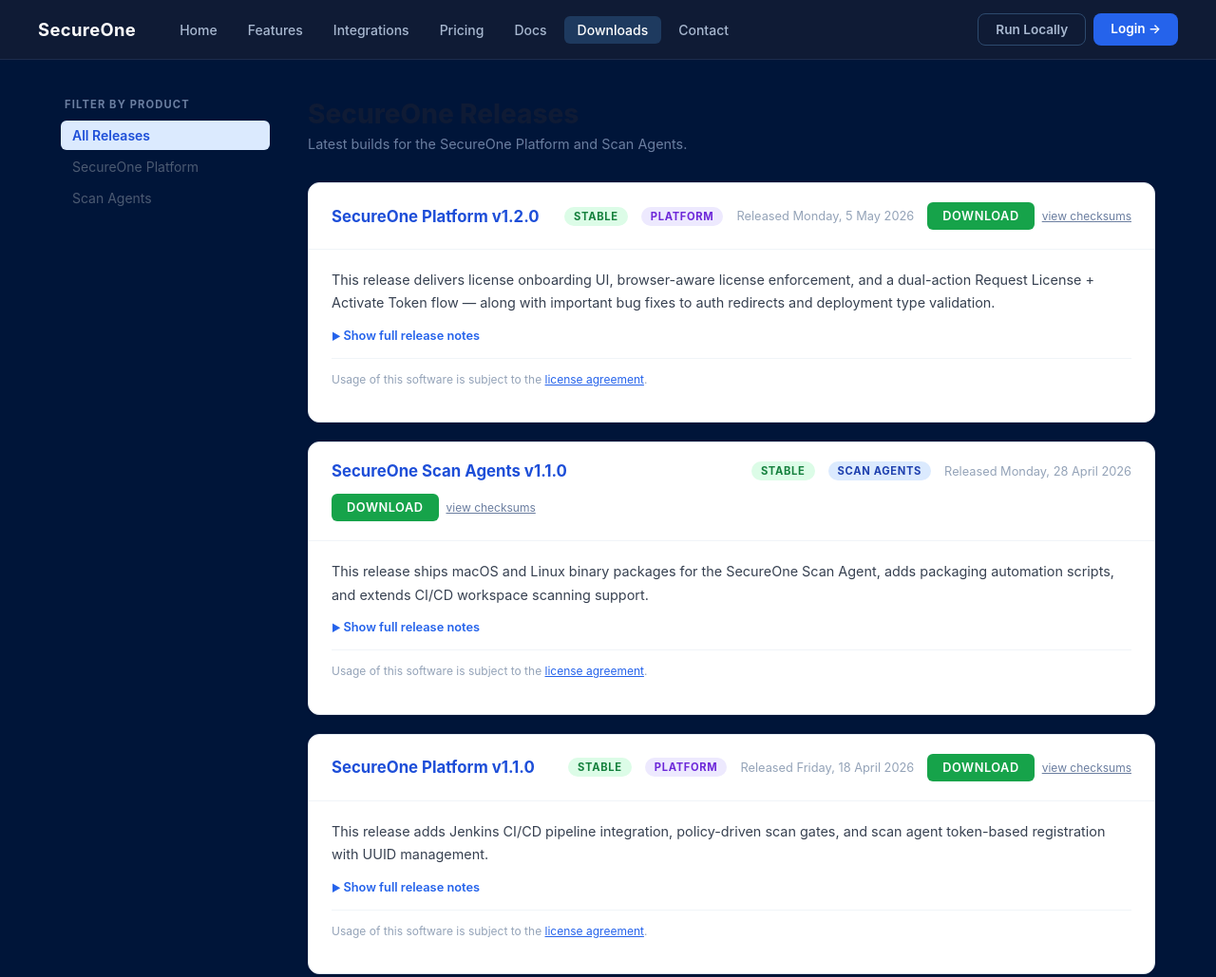
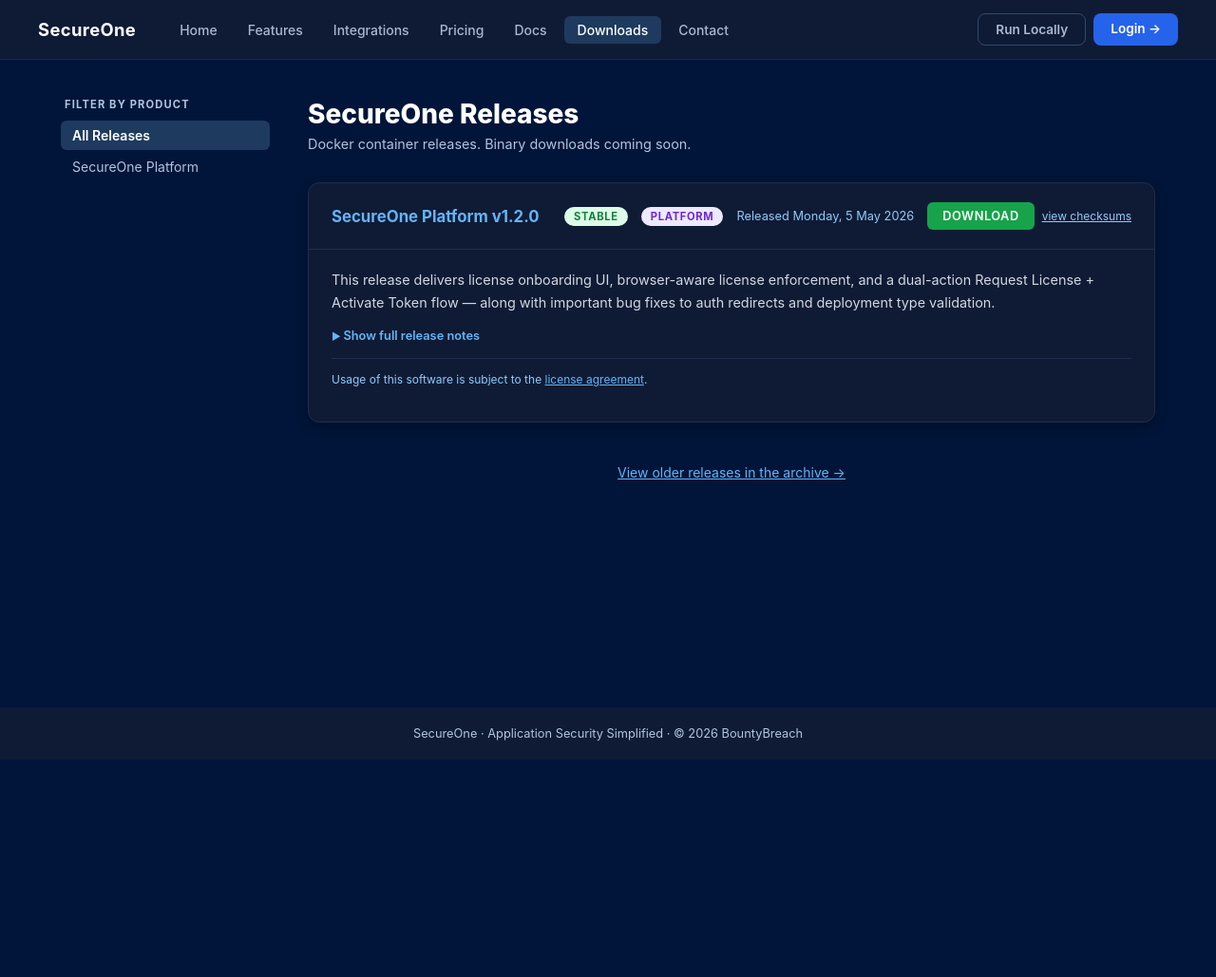
Before and after one commit to bountybreach/secureone-downloads, a plain HTML site: page index.html in a window 1280 px wide. Shown: the top 1029 px of the page at 95% size. After the commit the page ends 800 px from the top, so only its background shows below. Drawn offline with Linux system fonts and the light colour scheme.

Commit message:
Removed non-Docker releases: and Dark theme styling improvements (all colors updated for #001539 background):

```diff
--- a/index.html
+++ b/index.html
@@ -39,14 +39,13 @@
     <ul class="filter-list">
       <li><a href="#" class="active" onclick="filterCards('all',this)">All Releases</a></li>
       <li><a href="#" onclick="filterCards('platform',this)">SecureOne Platform</a></li>
-      <li><a href="#" onclick="filterCards('agents',this)">Scan Agents</a></li>
     </ul>
   </aside>
 
   <!-- Main releases -->
   <main class="releases-main">
     <h1>SecureOne Releases</h1>
-    <p class="subtitle">Latest builds for the SecureOne Platform and Scan Agents.</p>
+    <p class="subtitle">Docker container releases. Binary downloads coming soon.</p>
 
     <!-- ═══════════════════════════════════════════
          RELEASE 1 — Platform v1.2.0
@@ -108,100 +107,6 @@
       </div>
     </article>
 
-    <!-- ═══════════════════════════════════════════
-         RELEASE 2 — Scan Agents v1.1.0
-    ════════════════════════════════════════════ -->
-    <article class="release-card" data-product="agents">
-      <div class="release-header">
-        <span class="release-title">SecureOne Scan Agents v1.1.0</span>
-        <span class="badge badge-stable">Stable</span>
-        <span class="badge badge-agents">Scan Agents</span>
-        <span class="release-meta">Released Monday, 28 April 2026</span>
-        <div class="release-actions">
-          <a class="btn btn-download" href="#">DOWNLOAD</a>
-          <span class="checksum-link">view checksums</span>
-        </div>
-      </div>
-      <div class="release-body">
-        <p>
-          This release ships macOS and Linux binary packages for the SecureOne Scan Agent, adds packaging
-          automation scripts, and extends CI/CD workspace scanning support.
-        </p>
-
-        <details>
-          <summary>Show full release notes</summary>
-          <div class="detail-body">
-            <h3>New Features</h3>
-            <ul>
-              <li>macOS and Linux binary release packages via <code>package-local.sh</code> and <code>build-local.sh</code>.</li>
-              <li>CI/CD workspace scan agent (<code>cicd_workspace_scan_agent.py</code>) for full workspace-level pipeline scans.</li>
-              <li>Factory scan agent (<code>factory_scan_agent.py</code>) for scalable agent provisioning.</li>
-              <li>Config manager (<code>config_manager.py</code>) with YAML-based configuration for multi-environment deployments.</li>
-              <li>Dual-form Request License + Activate Token UI in agent config template (<code>templates/config_update.html</code>).</li>
-            </ul>
-
-            <h3>Scan Tool Support</h3>
-            <ul>
-              <li>SAST: Semgrep (<code>commands/sast/semgrep.py</code>), OpenGrep (<code>commands/sast/opengrep.py</code>).</li>
-              <li>SCA: Snyk (<code>commands/sca/snyk.py</code>), CodeQL (<code>commands/sca/codeql.py</code>).</li>
-              <li>Secrets: Gitleaks (<code>commands/secret/gitleaks.py</code>), TruffleHog (<code>commands/secret/trufflehog.py</code>).</li>
-              <li>DAST: ZAP (<code>commands/dast/zap.py</code>), Burp (<code>commands/dast/burp.py</code>).</li>
-            </ul>
-
-            <h3>Platforms</h3>
-            <ul>
-              <li>macOS (Apple Silicon &amp; Intel) — <code>release-local/secureone-scan-agents-mac-*</code></li>
-              <li>Linux x86_64 — <code>release-local/secureone-scan-agents-linux-*</code></li>
-            </ul>
-          </div>
-        </details>
-
-        <p class="eula-note">
-          Usage of this software is subject to the <a href="https://bountybreach.github.io/legal.html">license agreement</a>.
-        </p>
-      </div>
-    </article>
-
-    <!-- ═══════════════════════════════════════════
-         RELEASE 4 — Platform v1.1.0 (older)
-    ════════════════════════════════════════════ -->
-    <article class="release-card" data-product="platform">
-      <div class="release-header">
-        <span class="release-title">SecureOne Platform v1.1.0</span>
-        <span class="badge badge-stable">Stable</span>
-        <span class="badge badge-platform">Platform</span>
-        <span class="release-meta">Released Friday, 18 April 2026</span>
-        <div class="release-actions">
-          <a class="btn btn-download" href="#">DOWNLOAD</a>
-          <span class="checksum-link">view checksums</span>
-        </div>
-      </div>
-      <div class="release-body">
-        <p>
-          This release adds Jenkins CI/CD pipeline integration, policy-driven scan gates, and scan agent
-          token-based registration with UUID management.
-        </p>
-
-        <details>
-          <summary>Show full release notes</summary>
-          <div class="detail-body">
-            <h3>New Features</h3>
-            <ul>
-              <li>Jenkins CI/CD integration: pipeline script, scan execution entries, policy threshold configuration.</li>
-              <li>Scan agent registration with unique UUID, registration token, upload token, and heartbeat token.</li>
-              <li>Policy-driven gate control: fail builds on critical findings or allow continuation.</li>
-              <li>Pull request and commit-level scanning for GitHub repositories.</li>
-              <li>Pen test request submission directly from the platform dashboard.</li>
-            </ul>
-          </div>
-        </details>
-
-        <p class="eula-note">
-          Usage of this software is subject to the <a href="https://bountybreach.github.io/legal.html">license agreement</a>.
-        </p>
-      </div>
-    </article>
-
     <div class="archive-link">
       <a href="#">View older releases in the archive →</a>
     </div>
--- a/styles.css
+++ b/styles.css
@@ -116,7 +116,7 @@ nav a:hover, nav a.active {
   font-weight: 700;
   text-transform: uppercase;
   letter-spacing: 0.1em;
-  color: #6b7ea0;
+  color: #b0c4de;
   margin-bottom: 10px;
   padding-left: 4px;
 }
@@ -133,14 +133,14 @@ nav a:hover, nav a.active {
   padding: 7px 12px;
   border-radius: 6px;
   font-size: 0.875rem;
-  color: #4b5a72;
+  color: #b0c4de;
   transition: background 0.15s, color 0.15s;
 }
 
 .filter-list li a:hover,
 .filter-list li a.active {
-  background: #dbeafe;
-  color: #1d4ed8;
+  background: #1e3a5f;
+  color: #fff;
   font-weight: 600;
 }
 
@@ -150,24 +150,24 @@ nav a:hover, nav a.active {
 .releases-main h1 {
   font-size: 1.75rem;
   font-weight: 800;
-  color: #0f1b35;
+  color: #ffffff;
   margin-bottom: 6px;
 }
 
 .releases-main .subtitle {
-  color: #6b7ea0;
+  color: #b0c4de;
   font-size: 0.9rem;
   margin-bottom: 32px;
 }
 
 /* ── Release Card ── */
 .release-card {
-  background: #fff;
-  border: 1px solid #e2e8f0;
+  background: #0f1b35;
+  border: 1px solid #1e2d4d;
   border-radius: 12px;
   margin-bottom: 20px;
   overflow: hidden;
-  box-shadow: 0 1px 4px rgba(0,0,0,0.05);
+  box-shadow: 0 4px 12px rgba(0,0,0,0.3);
 }
 
 .release-header {
@@ -175,14 +175,14 @@ nav a:hover, nav a.active {
   align-items: center;
   gap: 14px;
   padding: 20px 24px;
-  border-bottom: 1px solid #f0f4f8;
+  border-bottom: 1px solid #1e2d4d;
   flex-wrap: wrap;
 }
 
 .release-title {
   font-size: 1.05rem;
   font-weight: 700;
-  color: #1d4ed8;
+  color: #64b5f6;
   flex: 1;
   min-width: 200px;
 }
@@ -207,7 +207,7 @@ nav a:hover, nav a.active {
 
 .release-meta {
   font-size: 0.8rem;
-  color: #94a3b8;
+  color: #90caf9;
   white-space: nowrap;
 }
 
@@ -220,11 +220,11 @@ nav a:hover, nav a.active {
 
 .checksum-link {
   font-size: 0.75rem;
-  color: #6b7ea0;
+  color: #90caf9;
   text-decoration: underline;
   cursor: pointer;
 }
-.checksum-link:hover { color: #1d4ed8; }
+.checksum-link:hover { color: #bbdefb; }
 
 /* ── Release Body ── */
 .release-body {
@@ -233,7 +233,7 @@ nav a:hover, nav a.active {
 
 .release-body p {
   font-size: 0.9rem;
-  color: #374151;
+  color: #d0d8e0;
   line-height: 1.7;
   margin-bottom: 14px;
 }
@@ -241,7 +241,7 @@ nav a:hover, nav a.active {
 .release-body h3 {
   font-size: 0.95rem;
   font-weight: 700;
-  color: #0f1b35;
+  color: #ffffff;
   margin: 18px 0 8px;
 }
 
@@ -252,7 +252,7 @@ nav a:hover, nav a.active {
 
 .release-body li {
   font-size: 0.875rem;
-  color: #374151;
+  color: #d0d8e0;
   line-height: 1.7;
   margin-bottom: 4px;
 }
@@ -269,21 +269,21 @@ nav a:hover, nav a.active {
 
 .release-body .eula-note {
   font-size: 0.75rem;
-  color: #94a3b8;
-  border-top: 1px solid #f0f4f8;
+  color: #90caf9;
+  border-top: 1px solid #1e2d4d;
   padding-top: 12px;
   margin-top: 16px;
 }
 
-.release-body .eula-note a { color: #2563eb; text-decoration: underline; }
+.release-body .eula-note a { color: #64b5f6; text-decoration: underline; }
 
 /* ── Platform label strip ── */
 .platform-strip {
   display: flex;
   gap: 6px;
   padding: 10px 24px;
-  background: #f8fafc;
-  border-bottom: 1px solid #f0f4f8;
+  background: #0f1b35;
+  border-bottom: 1px solid #1e2d4d;
 }
 
 /* ── Collapsible details ── */
@@ -291,7 +291,7 @@ details summary {
   list-style: none;
   cursor: pointer;
   font-size: 0.8rem;
-  color: #2563eb;
+  color: #64b5f6;
   font-weight: 600;
   margin-top: 6px;
 }
@@ -305,14 +305,14 @@ details .detail-body { margin-top: 12px; }
   text-align: center;
   padding: 24px;
   font-size: 0.875rem;
-  color: #6b7ea0;
+  color: #b0c4de;
 }
-.archive-link a { color: #2563eb; text-decoration: underline; }
+.archive-link a { color: #64b5f6; text-decoration: underline; }
 
 /* ── Footer ── */
 footer {
   background: #0f1b35;
-  color: #6b7ea0;
+  color: #b0c4de;
   text-align: center;
   padding: 20px;
   font-size: 0.8rem;
```
